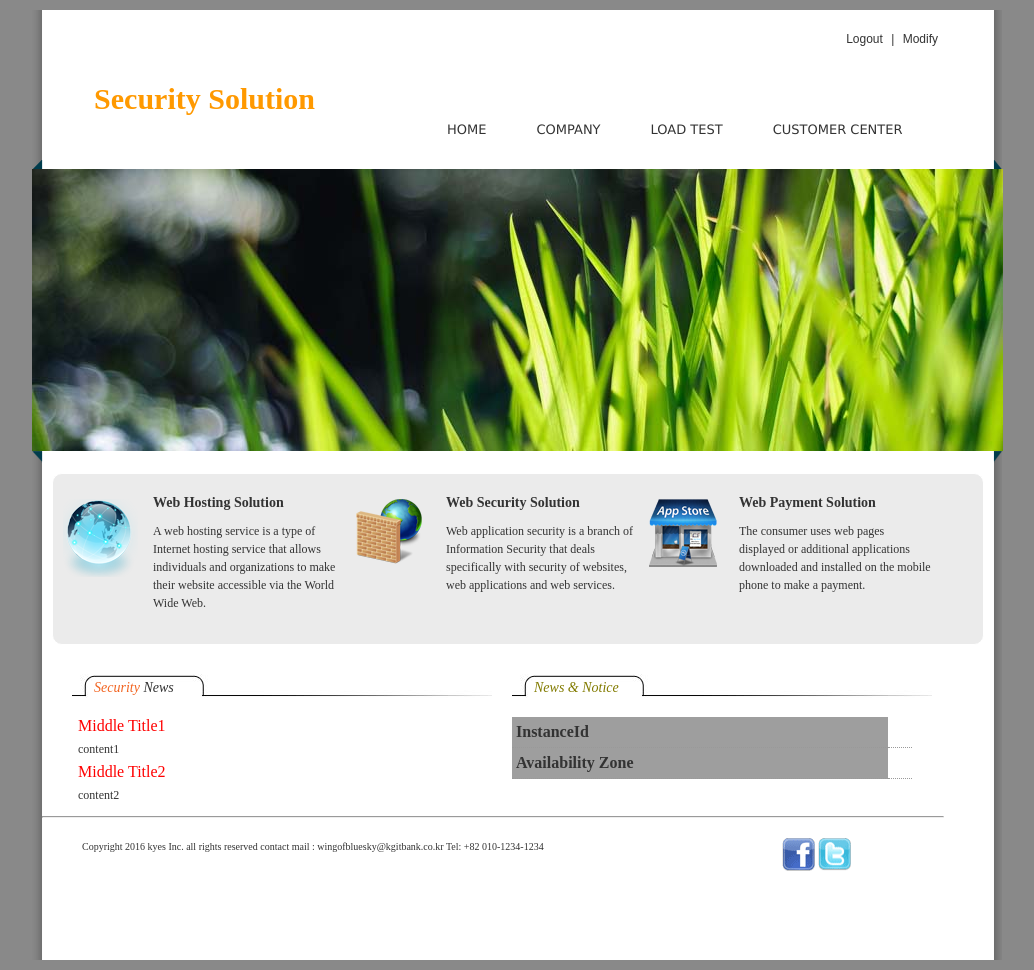
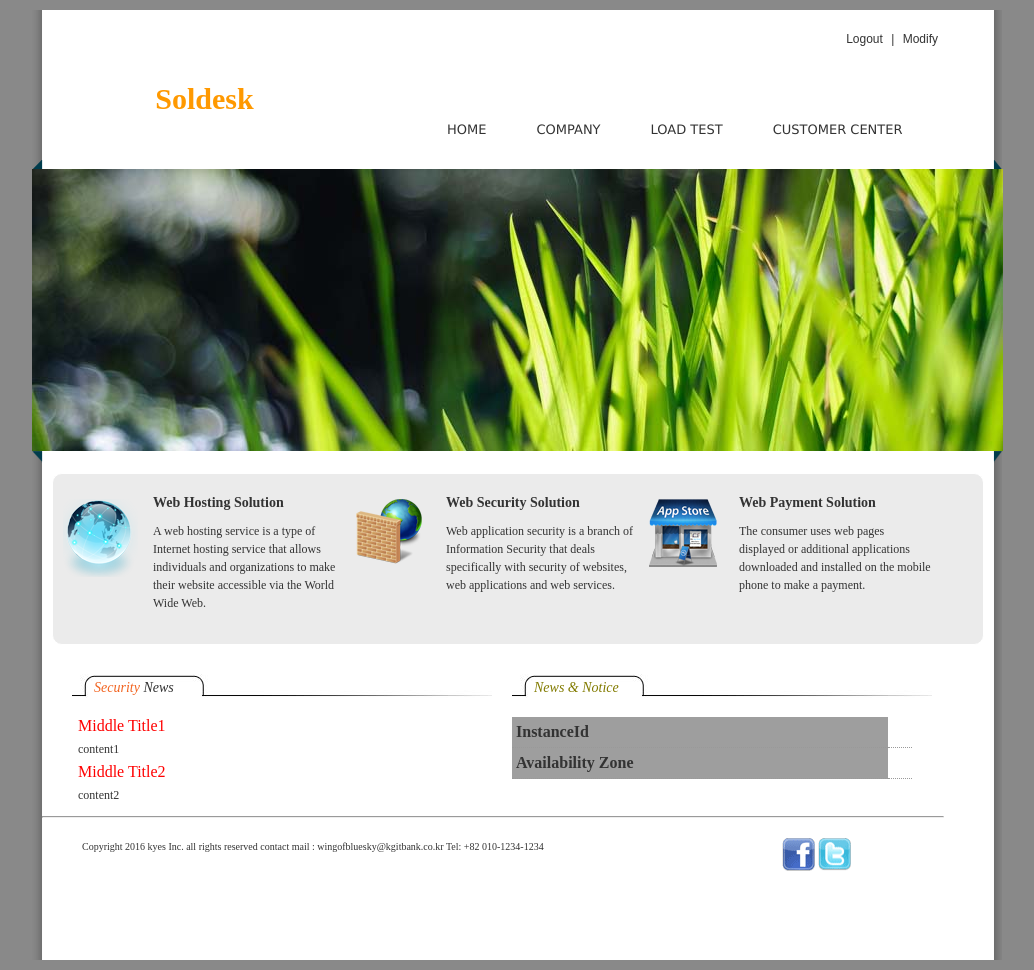
Before and after one commit to ocy123/Jenkins, a PHP site: page /index.php in a window 1280 px wide. Shown: the whole page, without its empty margins (123-1157 px from the left). Run offline with PHP 8.4, Linux system fonts and the light colour scheme; the visitor is signed in with stand-in values (Sample User, id 1); data that the repository does not hold is empty; grey boxes are pictures that could not be loaded.

Commit message:
Update index.php

```diff
--- a/basic/index.php
+++ b/basic/index.php
@@ -28,7 +28,7 @@
 		<?php } ?>
 
 			<div id="logo">
-			<h1>	<a href="/basic/index.php">Security Solution</a> </h1>
+			<h1>	<a href="/basic/index.php">Soldesk</a> </h1>
 			</div>
 
 			<nav><ul>
```
